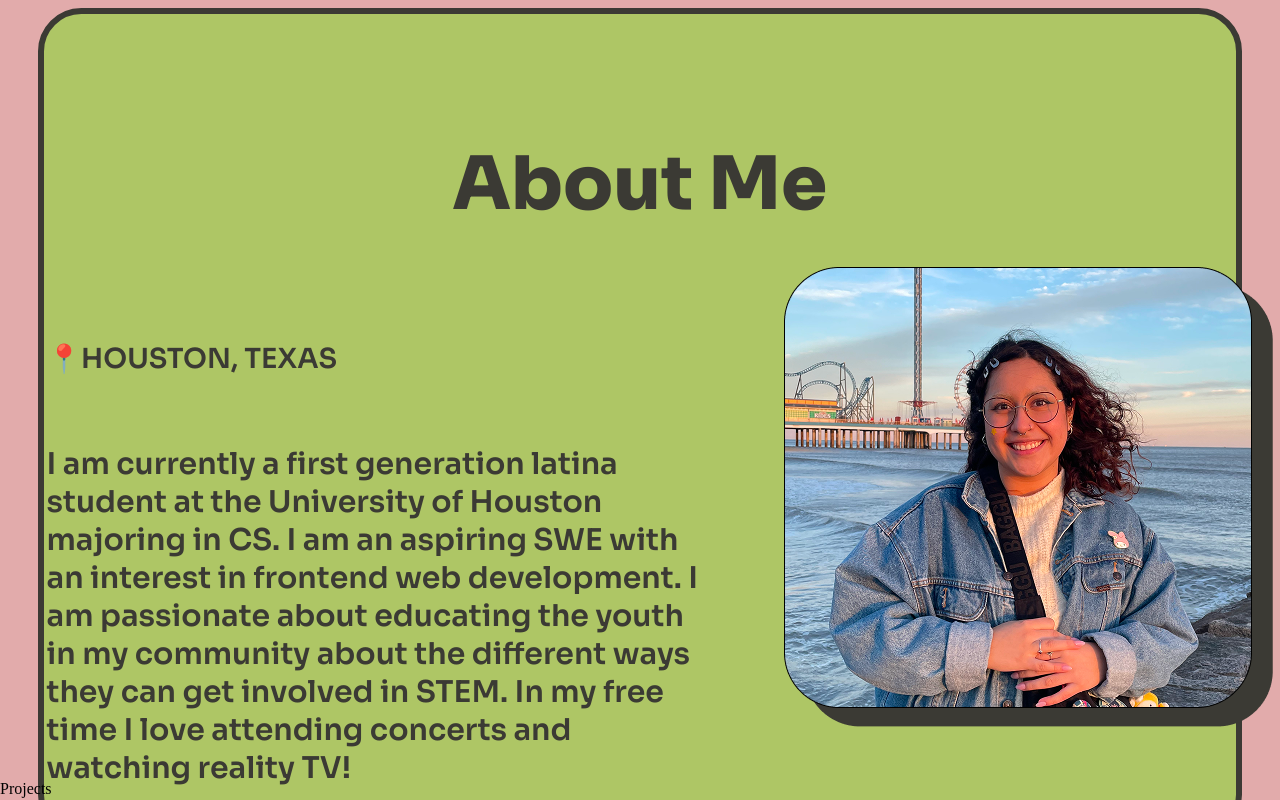
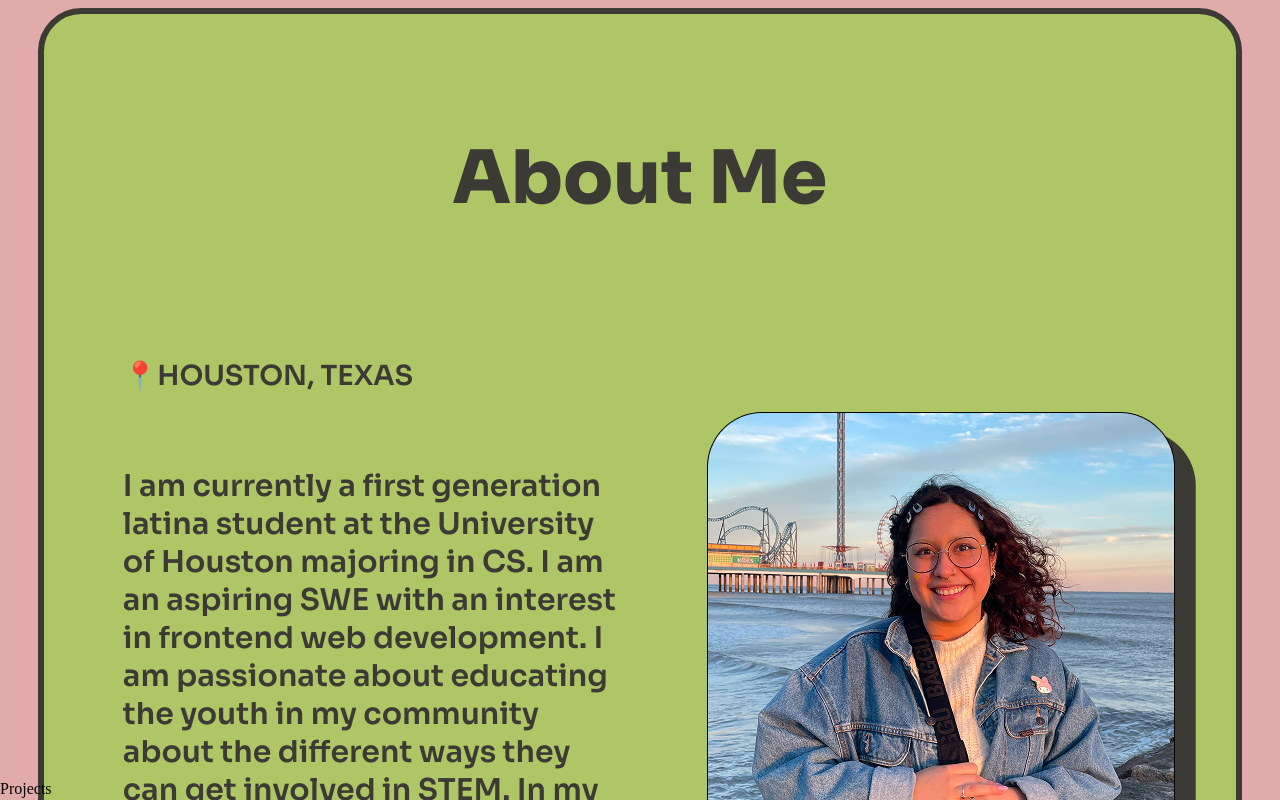
Before and after one commit to alexamelen/alexamelen2026, a React (Vite) app in the folder client/: page / in a window 1280 px wide. Shown: the part 820-1620 px from the top of the page. Built offline with nearby package versions, Linux system fonts and the light colour scheme; a web font is replaced by a local one.

Commit message:
fixing about layout

```diff
--- a/client/src/components/About/About.css
+++ b/client/src/components/About/About.css
@@ -12,17 +12,13 @@
 }
 .about-title{
     display: flex;
-    width: 462px;
-    height: 88px;
-    padding: 6px 37px;
+    max-width: 462px;
     justify-content: center;
     align-items: flex-start;
     gap: 10px;
 }
 .abt-me-title{
-    width: 462px;
-    height: 98px;
-    flex-shrink: 0;
+    max-width: 462px;
     color: var(--detail-color);
     text-align: center;
     font-family: Sora;
@@ -34,22 +30,21 @@
 
 .about-hero{
     display: flex;
-height: 606px;
-padding: 48px 23px;
-justify-content: center;
-align-items: flex-end;
-gap: 40px;
-align-self: stretch;
+    flex:1;
+    padding: 48px 23px;
+    justify-content: center;
+    align-items: center;
+    gap: 40px;
+    transform: translateY(-40px);
+
 }
 
 .about-hero-text{
     display: flex;
-width: 736px;
-height: 441px;
+max-width: 736px;
 padding: 27.635px 39.149px;
 flex-direction: column;
-align-items: center;
-gap: 11.514px;
+gap: 16px;
 
 }
 
@@ -64,9 +59,6 @@ line-height: normal;
 }
 
 .abt-text{
-    width: 658px;
-height: 599px;
-flex-shrink: 0;
 color: var(--Detail-Color, #3B3A34);
 font-family: Sora;
 font-size: 30px;
```
